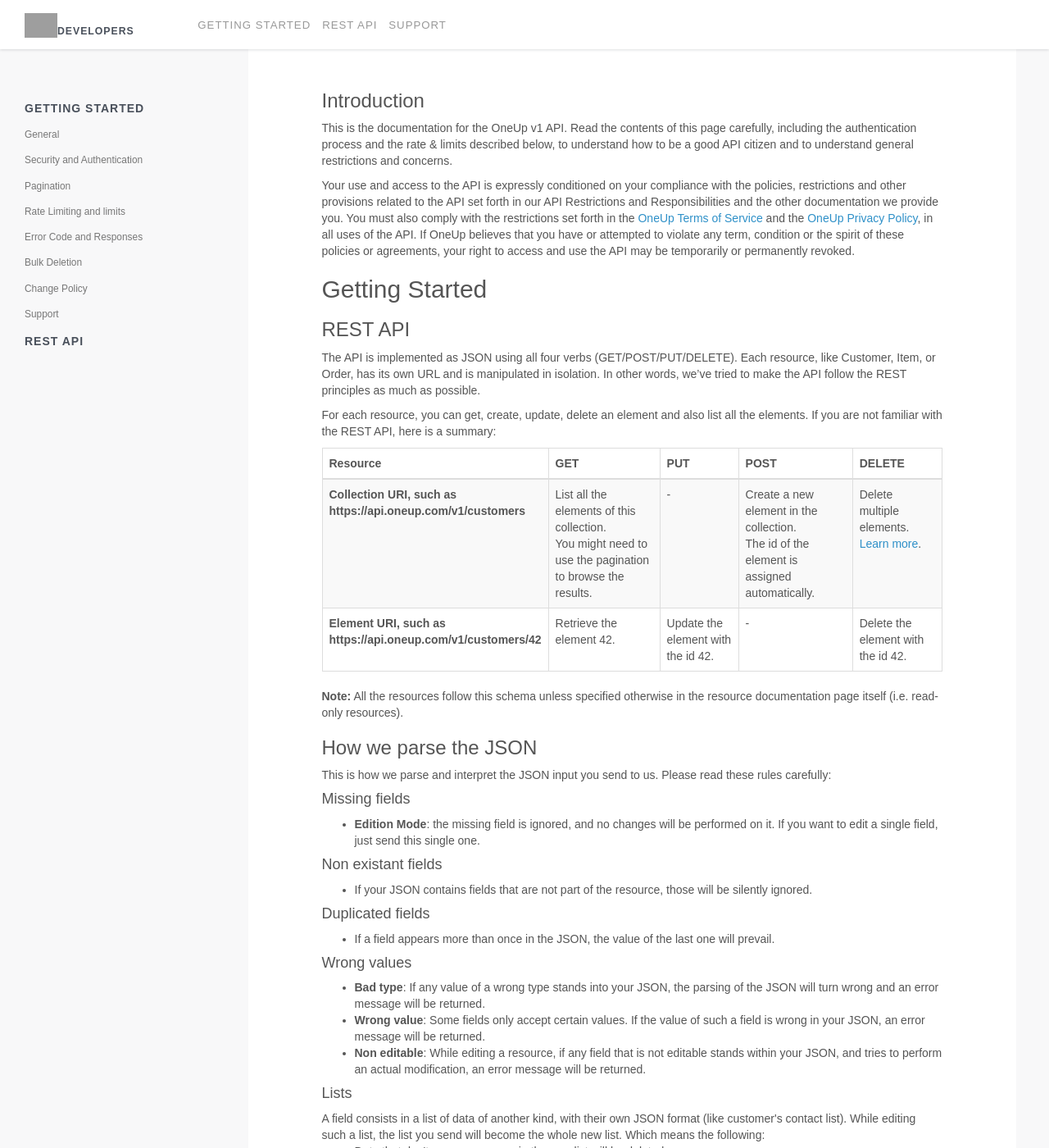
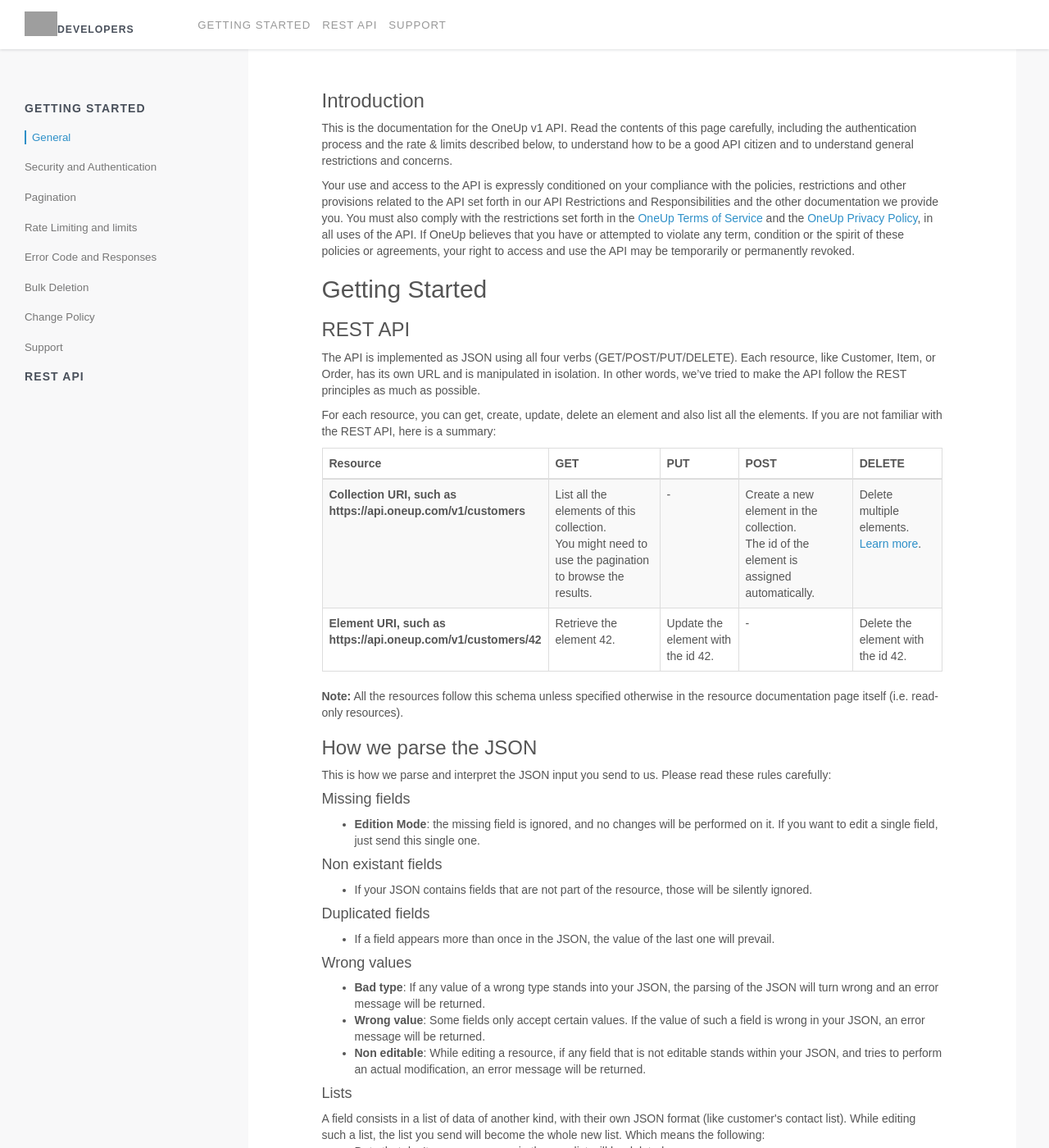
Before and after one commit to myERP/myerp.github.io, a Jekyll site: the page built from index.html, in a window 1280 px wide and 1400 px high. Shown: the whole window at 82% size. Built offline with Jekyll 4.4.1, drawn with Linux system fonts in a browser that asks for light colours; nearby versions of some CDN libraries; Markdown is read by kramdown in place of the engine named in the settings; grey boxes are pictures that could not be loaded.

Commit message:
small fixes

```diff
--- a/css/main.css
+++ b/css/main.css
@@ -34,7 +34,7 @@
     display: block;
     padding: .4em .4em .4em 0;
     text-transform: uppercase;
-    margin-top: 10px;
+    margin-top: 8px;
     margin-right: 32px;
 }
 
@@ -131,6 +131,7 @@
 
 .bs-docs-sidebar .nav>li {
     margin: 0;
+    padding: 0.7em 0 0.7em 0;
 }
 /* all links */
 
@@ -141,9 +142,10 @@
 .bs-docs-sidebar .nav>li>a {
     border: none;
     color: #777;
-    padding: 0.6em 0 0.6em 0;
-    transition: all 250ms;
-    font-size: .85em;
+    transition: all 150ms;
+    font-size: .95em;
+    height: 17px;
+    padding: 0;
 }
 
 /* nested links */
@@ -165,6 +167,9 @@
     padding-left: 95px;
     font-size: 12px;
     font-style: italic;
+}
+.bs-docs-sidebar .nav .nav > li:last-child {
+    padding-bottom: 0;
 }
 /* active & hover links */
 /* nested active links */
@@ -199,7 +204,7 @@
 .bs-docs-sidebar li.category > a:first-child {
     color: #49505b !important;
     font-weight: 600;
-    letter-spacing: 1px;
+    letter-spacing: 1.1px;
     text-transform: uppercase;
     display: block;
     min-height: 34px;
--- a/index.html
+++ b/index.html
@@ -4,7 +4,7 @@
 ---
 <nav class="bs-docs-sidebar" role="navigation">
   <li class="category">
-    <a  href="/docs/1.0/overview/">Getting Started</a>
+    <a  href="/">Getting Started</a>
     <ul class="nav nav-stacked">
         <li class="active"><a href="#general">General</a>
         </li>
```
Also changed, not shown: _includes/head.html (+3 -6 lines).
